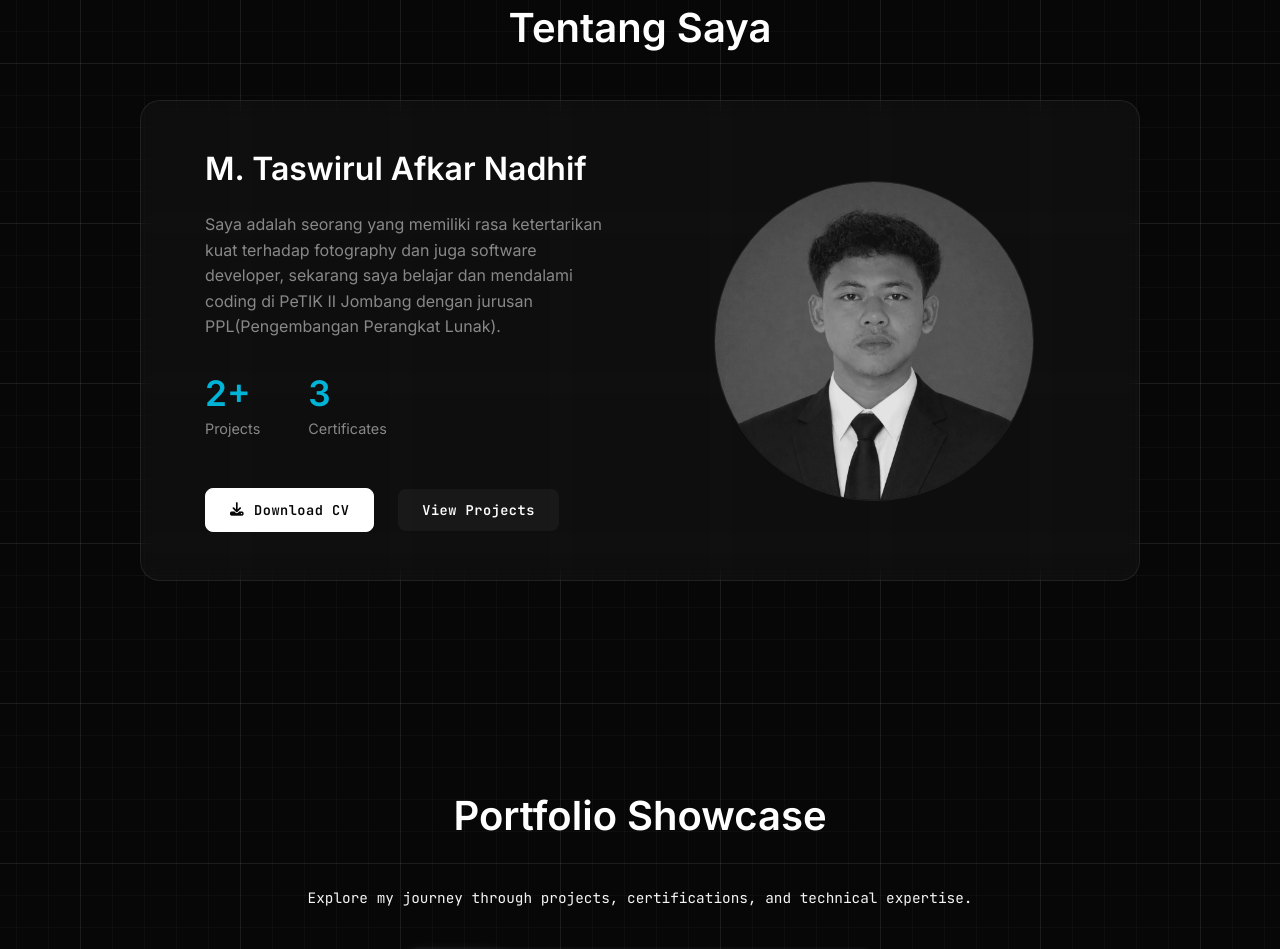
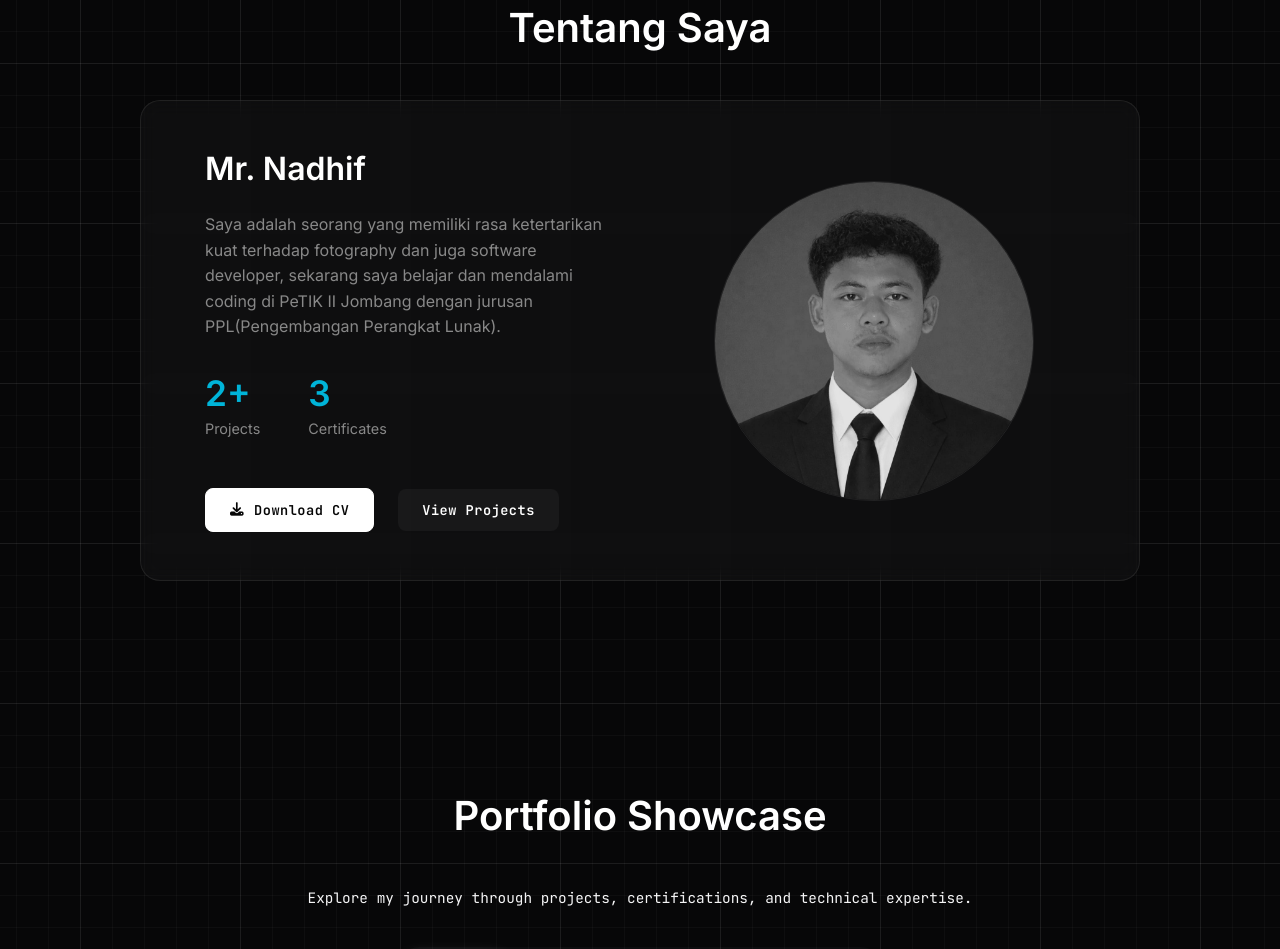
Before and after one commit to muhammadtaswirulafkarnadhif-blip/portofolio, a plain HTML site: page index.html in a window 1280 px wide. Shown: the part 897-1846 px from the top of the page. Drawn offline with Linux system fonts and the light colour scheme; a web font is replaced by a local one.

Commit message:
Perubahan menjadi mr

```diff
--- a/index.html
+++ b/index.html
@@ -152,7 +152,7 @@
 
             <!-- Teks datang dari KIRI -->
             <div class="about-text reveal-left">
-                <h3>M. Taswirul Afkar Nadhif</h3>
+                <h3>Mr. Nadhif</h3>
                 <p>Saya adalah seorang yang memiliki rasa ketertarikan kuat terhadap fotography dan juga software developer, sekarang saya belajar dan mendalami coding di PeTIK II Jombang dengan jurusan PPL(Pengembangan Perangkat Lunak).</p>
 
                 <div class="stats-container">
```
